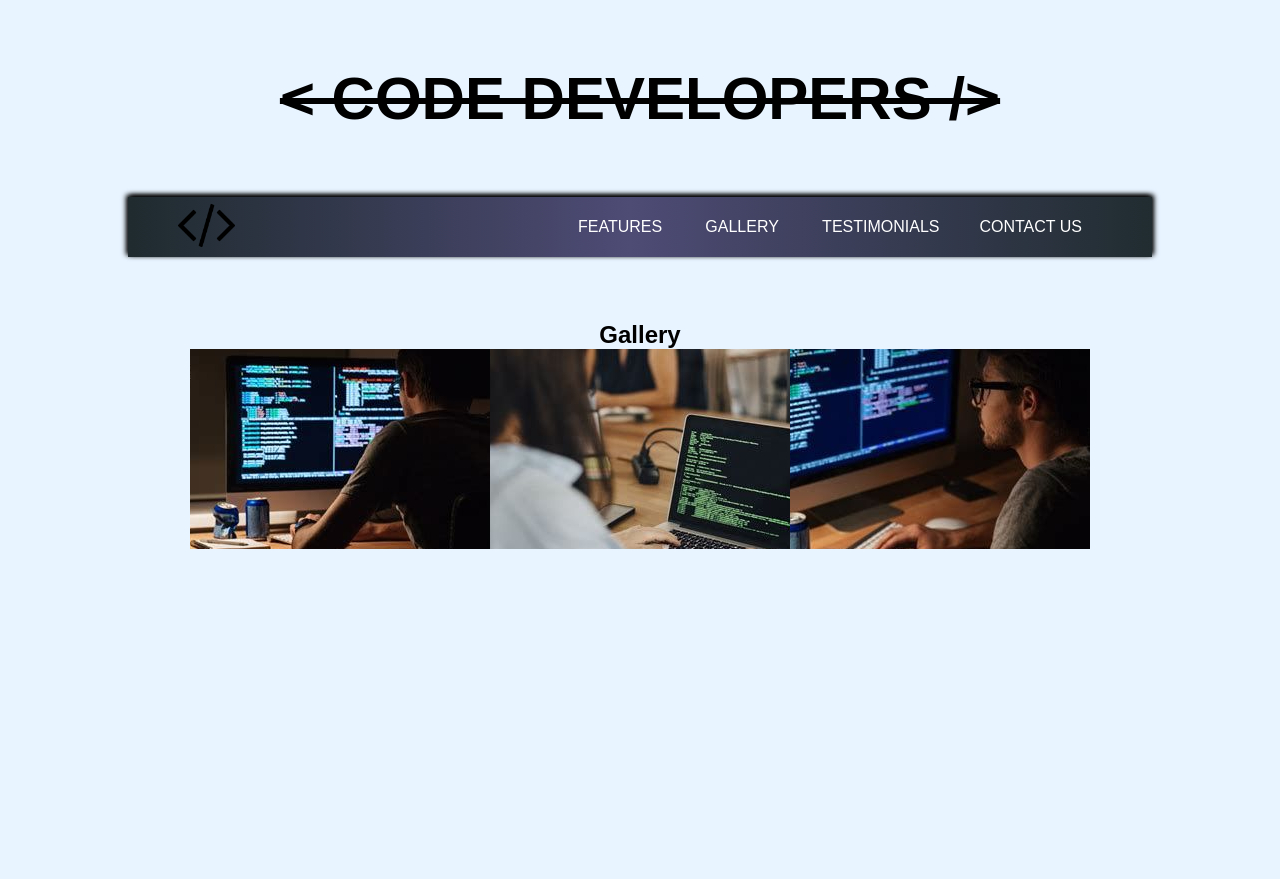
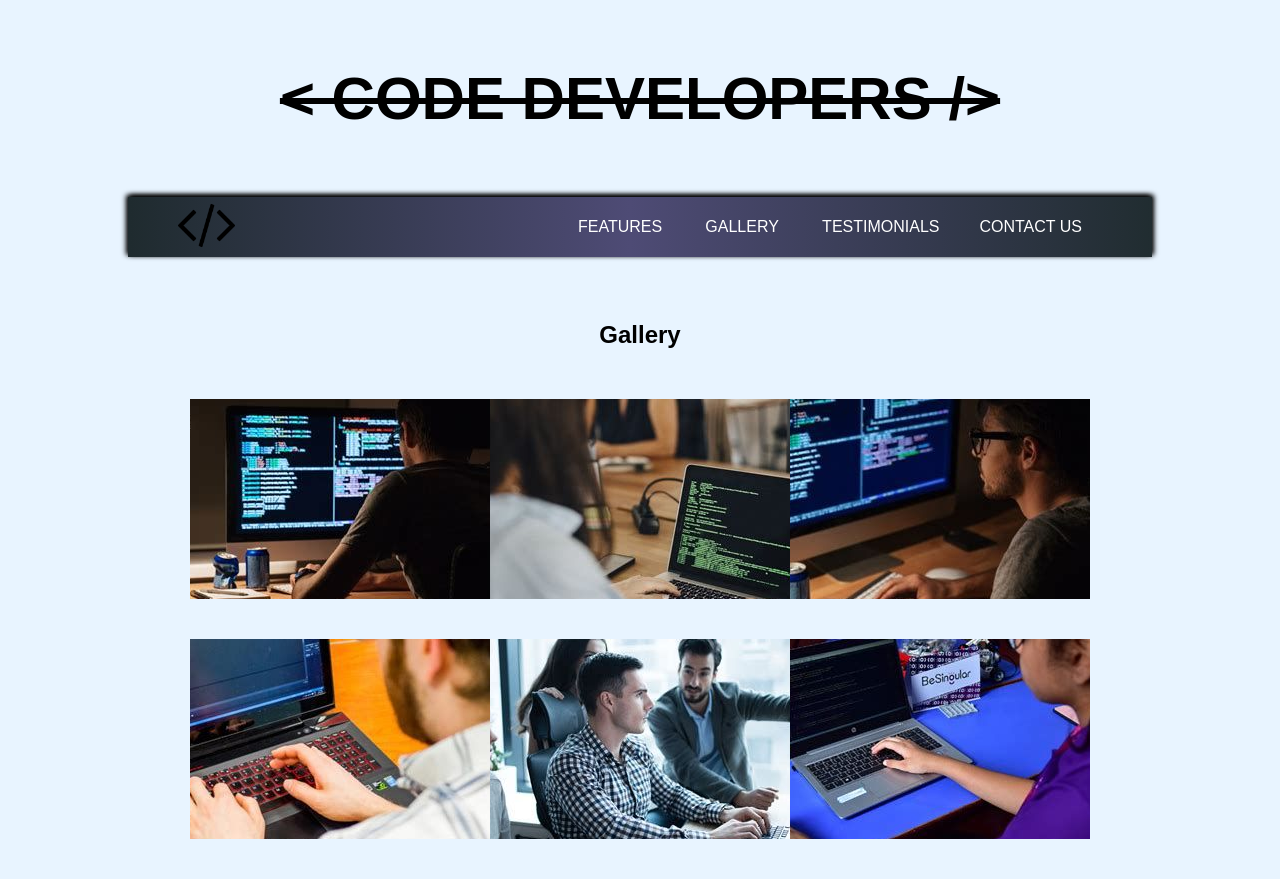
Before and after one commit to teo009/htmlcss_template, a plain HTML site: page gallery.html in a window 1280 px wide. Before the commit the page ends 800 px from the top, so only its background shows below. Drawn offline with Linux system fonts and the light colour scheme.

Commit message:
Gallery document done, added images with a nice hover

```diff
--- a/estilos/gallery.css
+++ b/estilos/gallery.css
@@ -5,6 +5,9 @@
 body {
     background-color:#0088ff17;
     font-family: 'Raleway', sans-serif;
+}
+.title {
+    padding-block-end: 50px;
 }
 .content {
     display: flex;
@@ -16,6 +19,7 @@ body {
     display: flex;
     justify-content: center;
     align-items: center;
+    padding-block-end: 40px;
 }
 .media {
     width: 300px;
@@ -25,6 +29,8 @@ body {
     display: flex;
     justify-content: center;
     align-items: center;
+    border: 2px;
+    border-color: rgb(255, 255, 255);
 }
 .layer {
     opacity: 0;
--- a/gallery.html
+++ b/gallery.html
@@ -35,26 +35,42 @@
     <section>
         <div class="content">
 
-            <h1>Gallery</h1>
+            <h1 class="title">Gallery</h1>
             <div class="wrapper">
+
                 <div class="media">
-                    <div class="layer">
-                        <p>+ Paul Gilmore</p>
-                    </div>
+                    <div class="layer"><p>+ Paul Gilmore</p></div>
                     <img src="images/gallery2.jpg"/>
                 </div>
+
                 <div class="media">
-                    <div class="layer">
-                        <p>+ M. O' Neil</p>
-                    </div>
+                    <div class="layer"><p>+ M. O' Neil</p></div>
                     <img src="images/gallery1.jpg">
                 </div>
+
                 <div class="media">
-                    <div class="layer">
-                        <p>+ N. Mehta</p>
-                    </div>
+                    <div class="layer"><p>+ N. Mehta</p></div>
                     <img src="images/gallery3.jpg">
                 </div>
+
+            </div>
+            <div class="wrapper">
+
+                <div class="media">
+                    <div class="layer"><p></p></div>
+                    <img src="images/gallery5.jpg">
+                </div>
+
+                <div class="media">
+                    <div class="layer"><p></p></div>
+                    <img src="images/gallery4.jpg">
+                </div>
+
+                <div class="media">
+                    <div class="layer"><p></p></div>
+                    <img src="images/gallery6.jpg">
+                </div>
+
             </div>
 
         </div>
```
